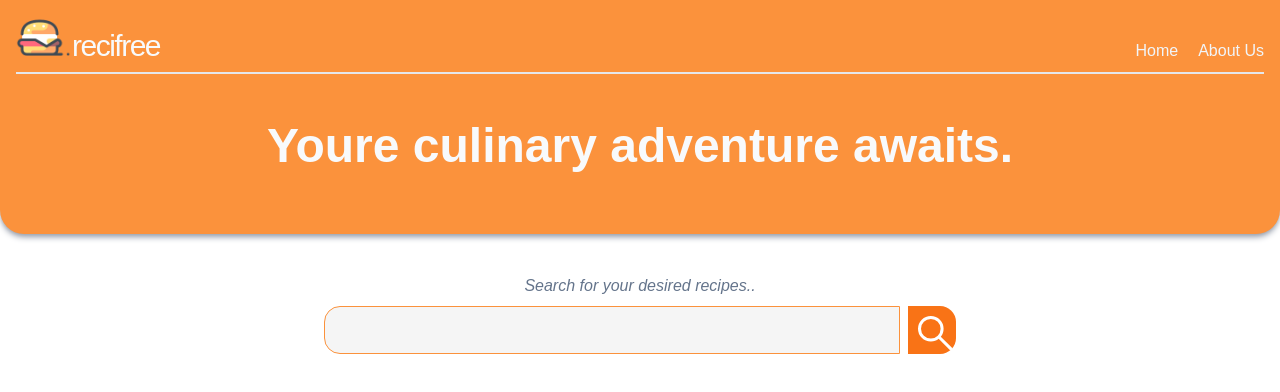
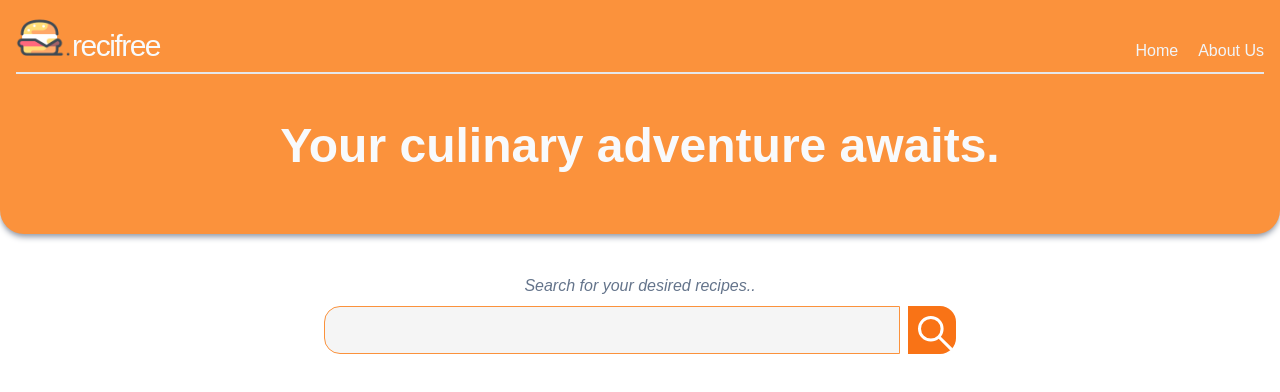
Before and after one commit to neildc14/recifree, a React (Create React App) app: page / in a window 1280 px wide. Shown: the top 392 px of the page. Built offline with nearby package versions, Linux system fonts and the light colour scheme.

Commit message:
changed home heading caption

```diff
--- a/src/App.js
+++ b/src/App.js
@@ -22,7 +22,7 @@ function App() {
             element={
               <Main>
                 <Header
-                  label="Youre culinary adventure awaits."
+                  label="Your culinary adventure awaits."
                   headingClass="text-5xl text-center text-slate-50 font-bold"
                   headerClass="wrapper h-5/6 max-h-min rounded-bl-3xl rounded-br-3xl transition-all bg-orange-400 shadow-md shadow-gray-400  px-4 pb-16"
                 />
```
